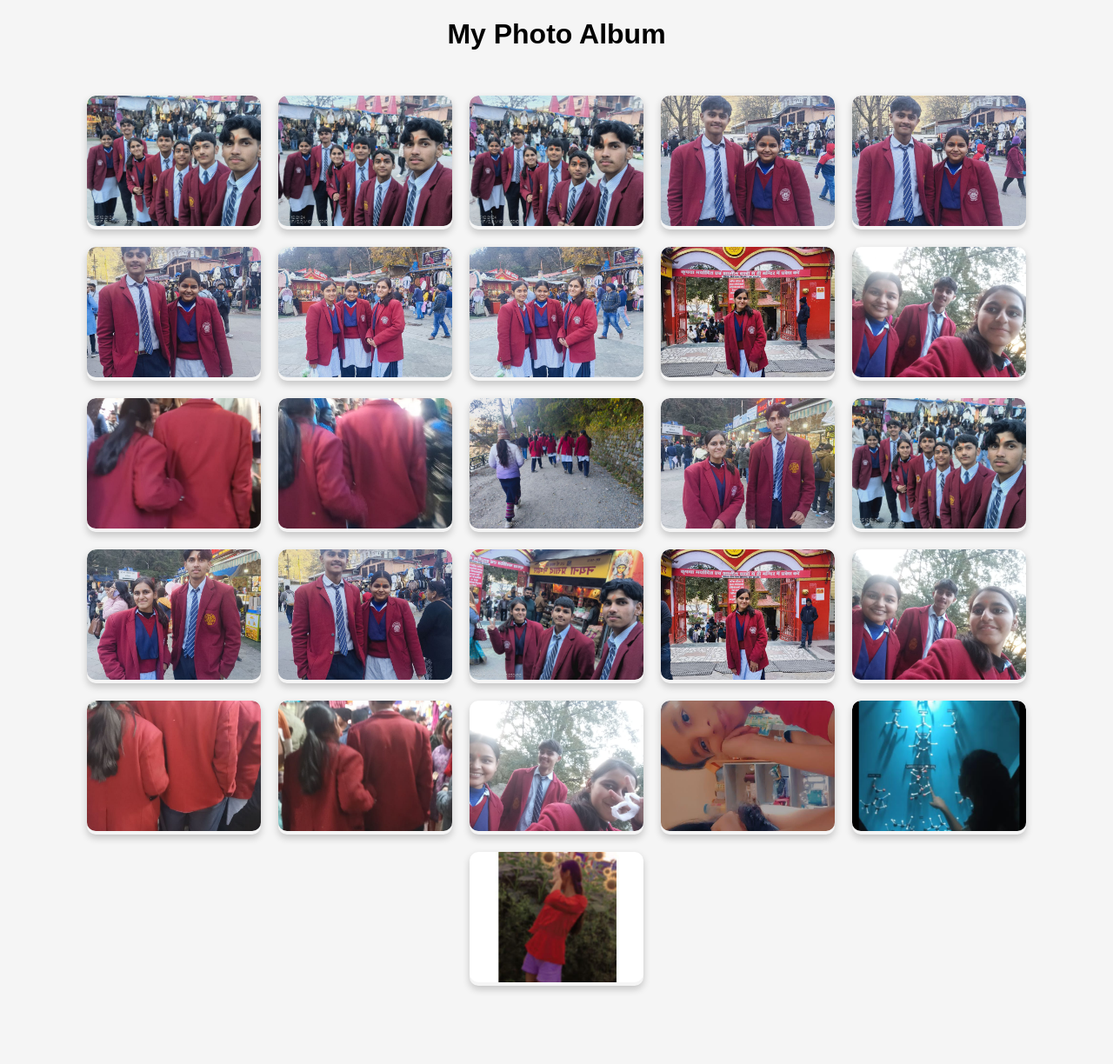
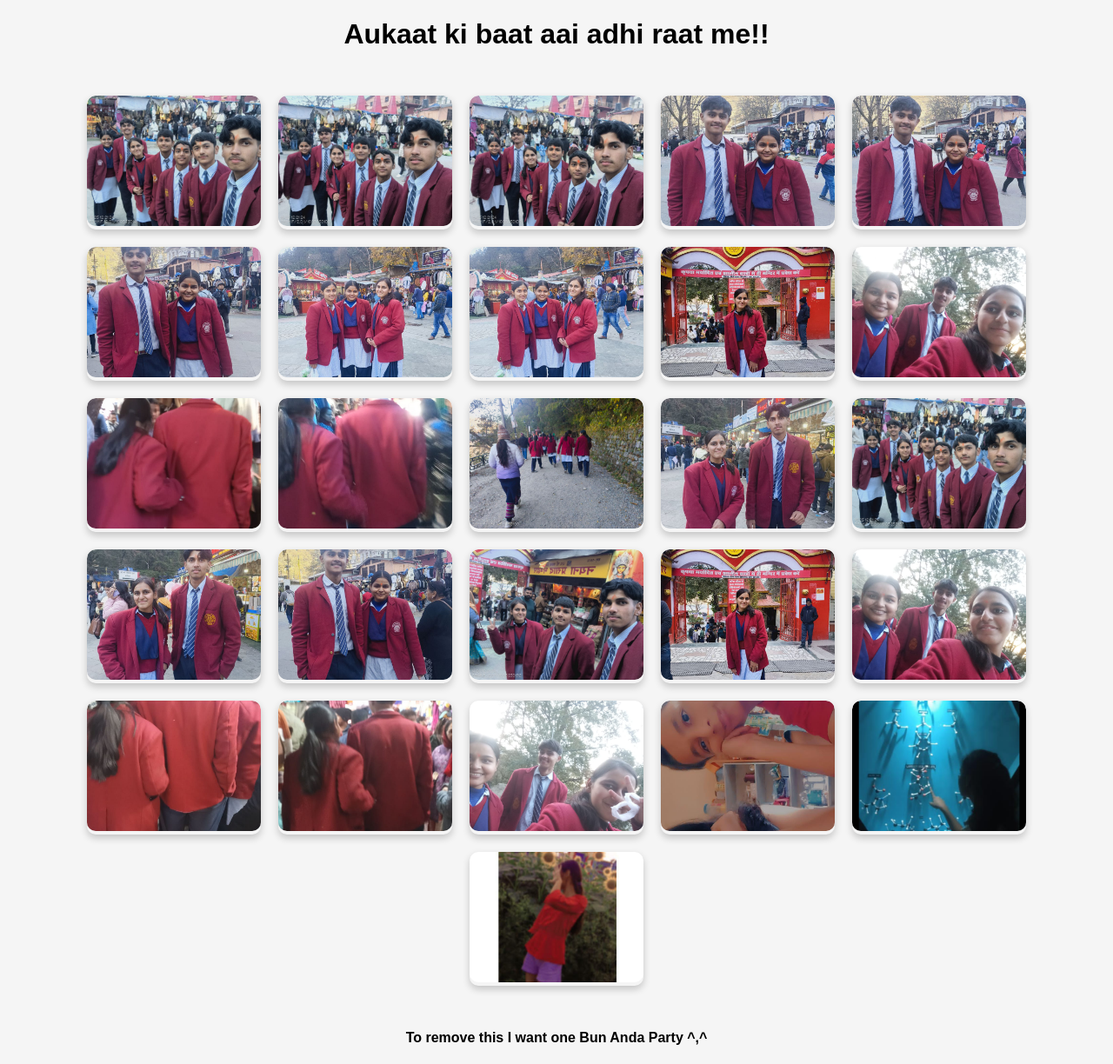
Before and after one commit to jnv-memories/Aukaat, a plain HTML site: page index.html in a window 1280 px wide. Shown: the whole page at 87% size. Before the commit the page ends 1164 px from the top, so only its background shows below. Drawn offline with Linux system fonts and the light colour scheme.

Commit message:
Update index.html

```diff
--- a/index.html
+++ b/index.html
@@ -3,7 +3,7 @@
 <head>
     <meta charset="UTF-8">
     <meta name="viewport" content="width=device-width, initial-scale=1.0">
-    <title>Photo Album</title>
+    <title>Yo bro</title>
     <style>
         body {
             font-family: Arial, sans-serif;
@@ -61,7 +61,7 @@
     </style>
 </head>
 <body>
-    <h1>My Photo Album</h1>
+    <h1>Aukaat ki baat aai adhi raat me!!</h1>
     <div class="album">
         <div class="photo" onclick="openFullscreen('1.jpg')"><img src="1.jpg" alt="Photo 1"></div>
         <div class="photo" onclick="openFullscreen('2.jpg')"><img src="2.jpg" alt="Photo 2"></div>
@@ -103,5 +103,6 @@
             document.getElementById('fullscreen').style.display = 'none';
         }
     </script>
+    <h4>To remove this I want one Bun Anda Party ^,^ </h4>
 </body>
 </html>
```
